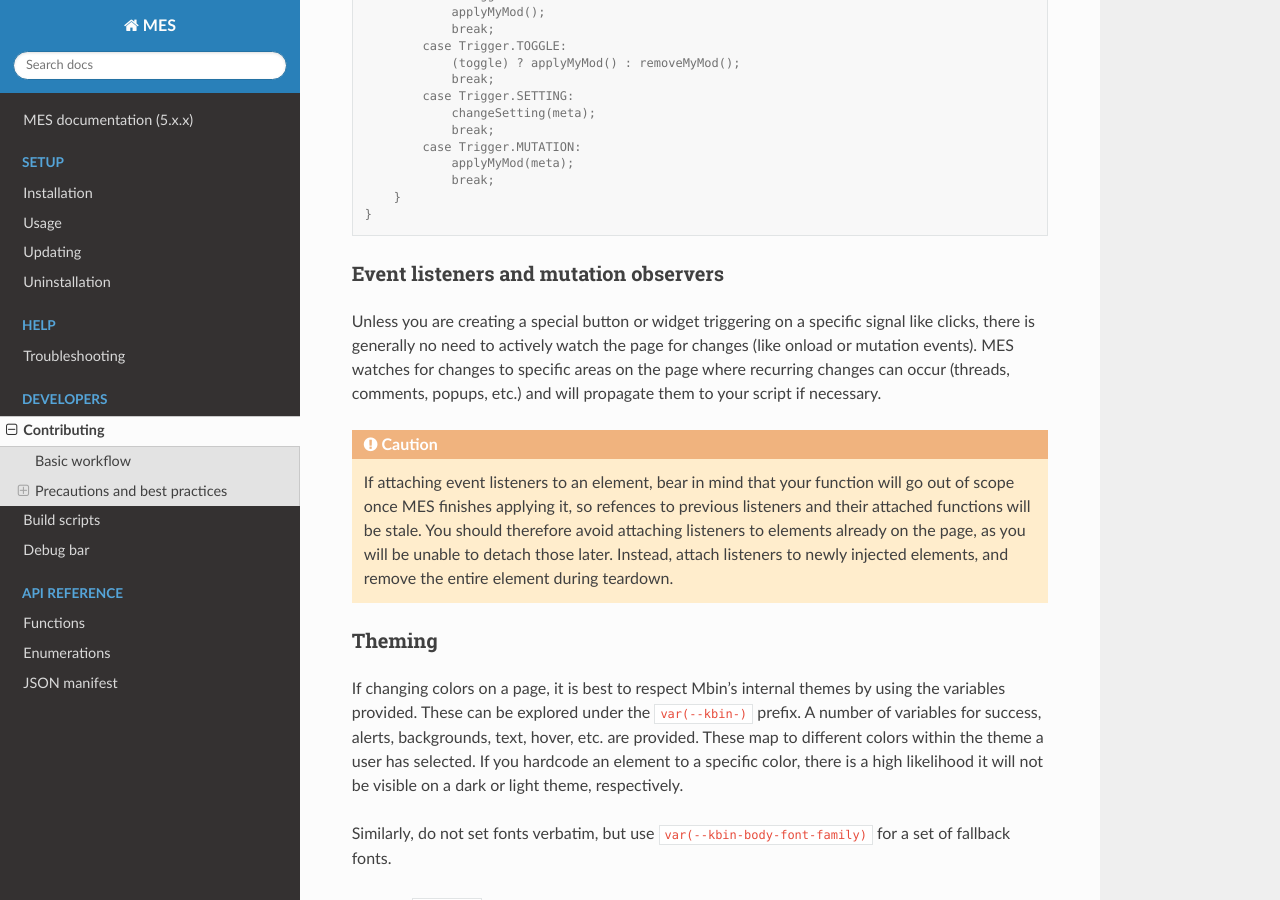
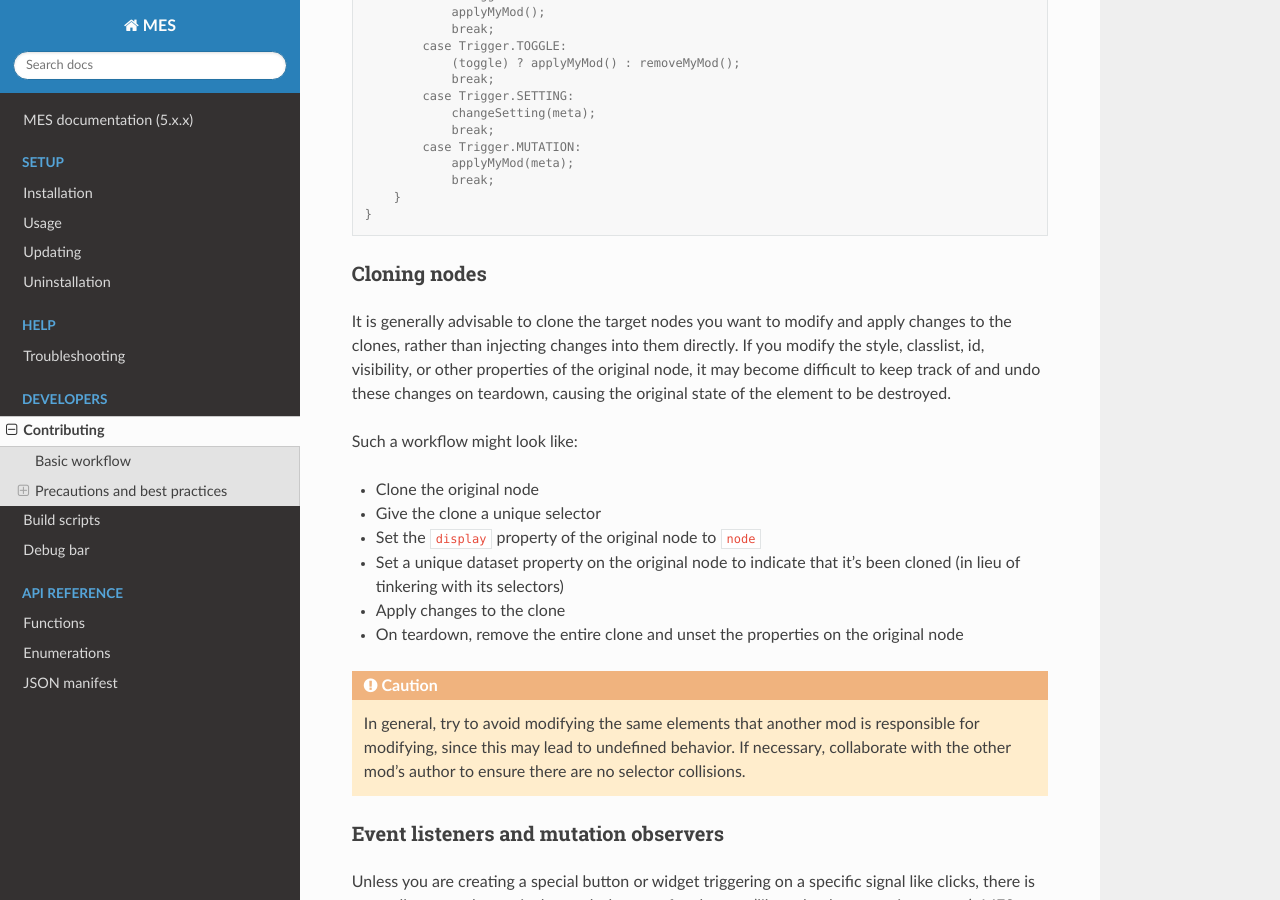
Before and after one commit to aclist/kbin-kes, a Sphinx documentation site: the page built from docs/source/contributing.rst, in a window 1280 px wide and 900 px high, scrolled down 3294 px. Built offline with Sphinx 7.4.7 and the Read the Docs theme 3.1.0, drawn with Linux system fonts in a browser that asks for light colours.

Commit message:
chore: add note about cloning nodes

```diff
--- a/docs/source/contributing.rst
+++ b/docs/source/contributing.rst
@@ -143,6 +143,25 @@ A simple example of a script with setup and teardown logic follows:
        }
    }
 
+Cloning nodes
+^^^^^^^^^^^^^^
+It is generally advisable to clone the target nodes you want to modify and apply changes to the clones, rather than injecting
+changes into them directly. If you modify the style, classlist, id, visibility, or other properties of the original node,
+it may become difficult to keep track of and undo these changes on teardown, causing the original state of the element to be destroyed.
+
+Such a workflow might look like:
+
+- Clone the original node
+- Give the clone a unique selector
+- Set the ``display`` property of the original node to ``node``
+- Set a unique dataset property on the original node to indicate that it's been cloned (in lieu of tinkering with its selectors)
+- Apply changes to the clone
+- On teardown, remove the entire clone and unset the properties on the original node
+
+.. caution::
+   In general, try to avoid modifying the same elements that another mod is responsible for modifying, since this may lead to
+   undefined behavior. If necessary, collaborate with the other mod's author to ensure there are no selector collisions.
+
 Event listeners and mutation observers
 ^^^^^^^^^^^^^^^^^^^^^^^^^^^^^^^^^^^^^^^
 Unless you are creating a special button or widget triggering on a specific signal like clicks, there is generally no need to actively watch the page for changes (like onload or mutation events).
```
